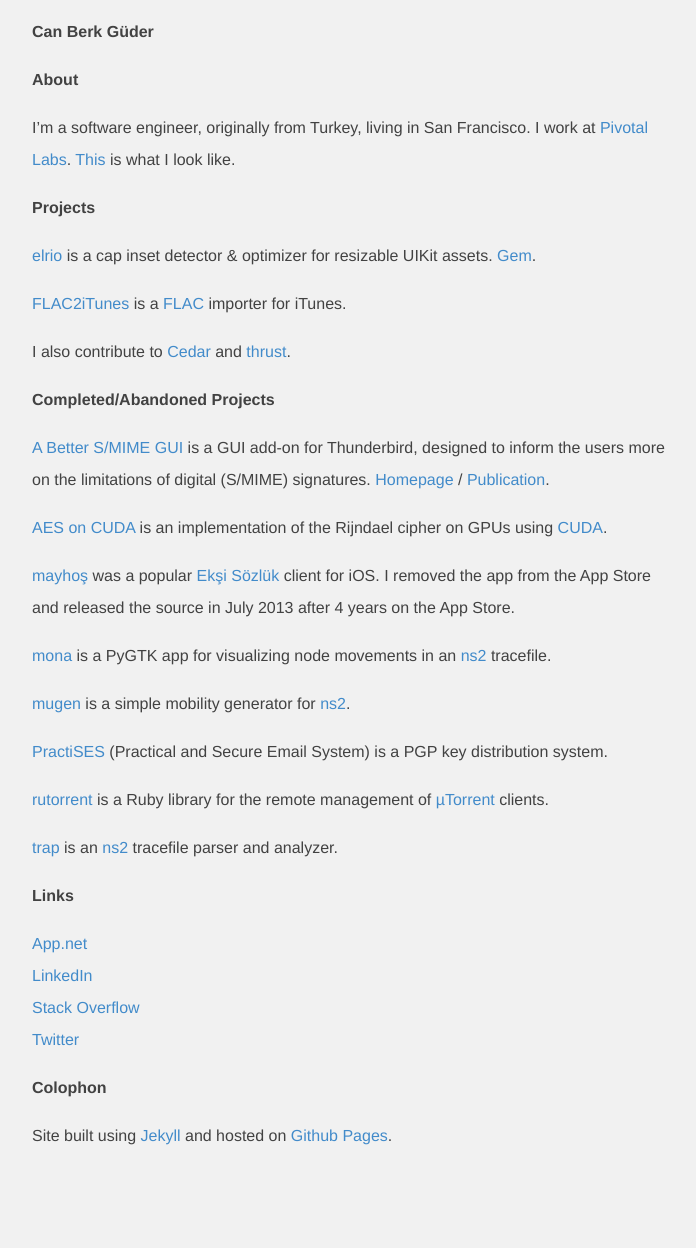
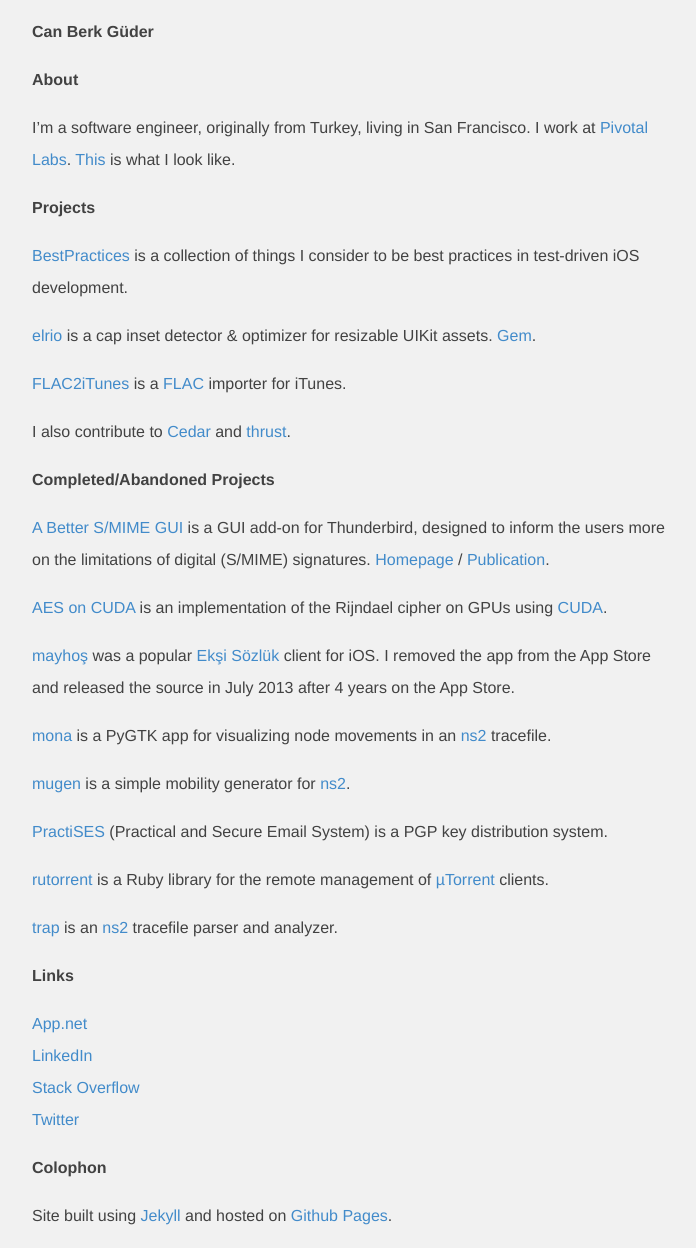
Before and after one commit to cbguder/cbg.me, a Jekyll site: the page built from index.md, in a window 1280 px wide. Shown: the whole page, without its empty margins (288-984 px from the left). Built offline with Jekyll 4.4.1, drawn with Linux system fonts in a browser that asks for light colours; Markdown is read by kramdown in place of the engine named in the settings; before the commit the page ends 1168 px from its top, so only the background shows below that.

Commit message:
Add link to BestPractices

```diff
--- a/index.md
+++ b/index.md
@@ -8,6 +8,8 @@
 I'm a software engineer, originally from Turkey, living in San Francisco. I work at [Pivotal Labs][pivotal-labs]. [This][photo] is what I look like.
 
 ## Projects
+
+[BestPractices][] is a collection of things I consider to be best practices in test-driven iOS development.
 
 [elrio][] is a cap inset detector & optimizer for resizable UIKit assets. [Gem][elrio-gem].
 
@@ -49,6 +51,7 @@
 [a-better-s-mime-gui]: https://github.com/cbguder/a-better-s-mime-gui
 [aes-on-cuda]: https://github.com/cbguder/aes-on-cuda
 [app-net]: https://alpha.app.net/cbguder
+[bestpractices]: https://github.com/cbguder/BestPractices
 [cedar]: https://github.com/pivotal/cedar
 [cuda]: http://www.nvidia.com/object/cuda_home_new.html
 [eksi-sozluk]: https://eksisozluk.com
```
